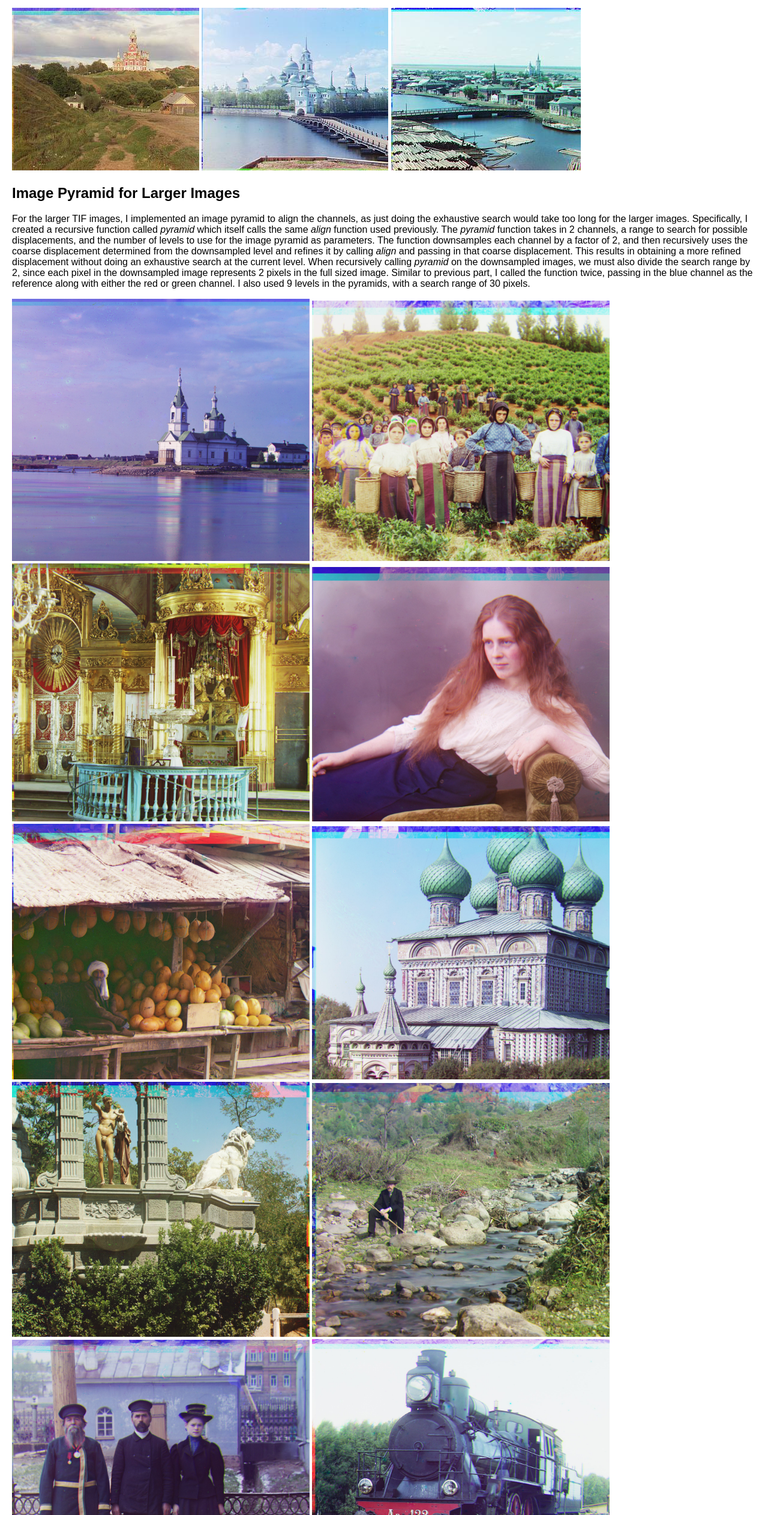
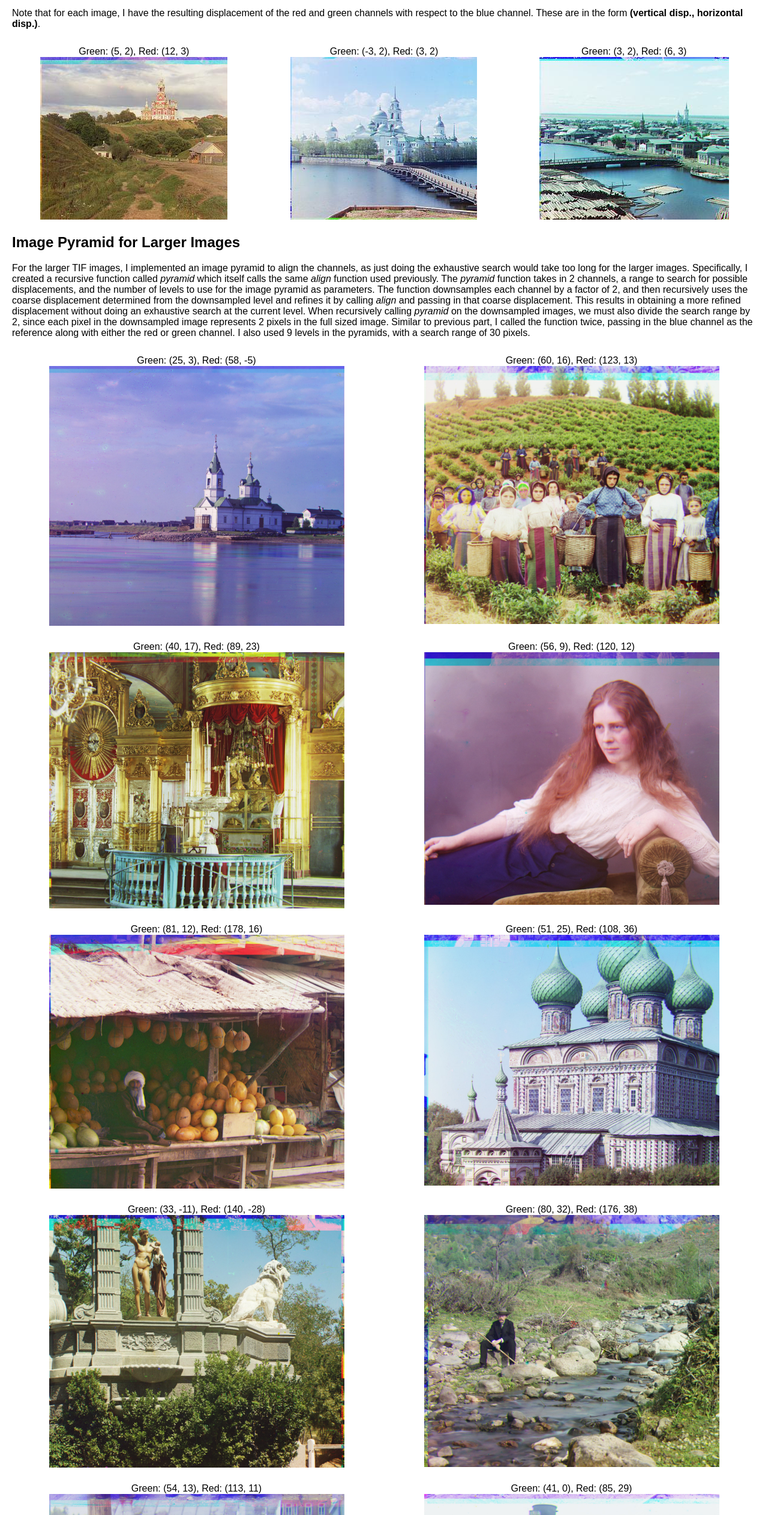
Before and after one commit to lordy5/lordy5.github.io, a plain HTML site: page 1/index.html in a window 1280 px wide. Shown: the part 275-2800 px from the top of the page at 60% size. Drawn offline with Linux system fonts and the light colour scheme.

Commit message:
add displacements of channels

```diff
--- a/1/index.html
+++ b/1/index.html
@@ -7,6 +7,24 @@
             body {
                 font-family: Arial, sans-serif;
                 margin: 20px;
+            }
+
+            .grid {
+                display: grid;
+                grid-template-columns: repeat(3, 1fr);
+                gap: 10px;
+                text-align: center;
+            }
+
+            .grid_large {
+                display: grid;
+                grid-template-columns: repeat(2, 1fr);
+                gap: 10px;
+                text-align: center;
+            }
+
+            .caption {
+                margin-top: 12px;
             }
         </style>
     </head>
@@ -25,12 +43,33 @@
             between the detected edges. For the provided jpeg images, I just called <em>align</em> twice, passing in the
             blue channel as the reference both times with either the red or green channel as well.
             I additionally cropped each channel by 10% on each side in order to remove some borders which were
-            causing my algorithm no not align the channels correctly. When calling <em>align</em>, I used an offset of zero
+            causing my algorithm to not align the channels correctly. When calling <em>align</em>, I used an offset of zero
             with a range of 15 pixels. These were the resulting images:
         </p>
-        <img src="media/cathedral.jpg" alt="cathedral">
-        <img src="media/monastery.jpg" alt="monastery">
-        <img src="media/tobolsk.jpg" alt="tobolsk">
+
+        <p>Note that for each image, I have the resulting displacement of the red and green channels with respect
+            to the blue channel. These are in the form <b>(vertical disp., horizontal disp.)</b>.
+        </p>
+
+        <div class="grid">
+            <div>
+                <div class="caption">Green: (5, 2), Red: (12, 3)</div>
+                <img src="media/cathedral.jpg" alt="cathedral">
+            </div>
+            <div>
+                <div class="caption">Green: (-3, 2), Red: (3, 2)</div>
+                <img src="media/monastery.jpg" alt="monastery">
+            </div>
+            <div>
+                <div class="caption">Green: (3, 2), Red: (6, 3)</div>
+                <img src="media/tobolsk.jpg" alt="tobolsk">
+            </div>
+
+
+
+        </div>
+
+
         </section>
 
         <section>
@@ -48,16 +87,69 @@
             in the blue channel as the reference along with either the red or green channel. I also used 9 levels in the
             pyramids, with a search range of 30 pixels.
         </p>
-        <img src="media/church.jpg" alt="church" style="width: 40%">
-        <img src="media/harvesters.jpg" alt="harvesters" style="width: 40%">
-        <img src="media/icon.jpg" alt="icon" style="width: 40%">
-        <img src="media/lady.jpg" alt="lady" style="width: 40%">
-        <img src="media/melons.jpg" alt="melons" style="width: 40%">
-        <img src="media/onion_church.jpg" alt="onion church" style="width: 40%">
-        <img src="media/sculpture.jpg" alt="sculpture" style="width: 40%">
-        <img src="media/self_portrait.jpg" alt="self_portrait" style="width: 40%">
-        <img src="media/three_generations.jpg" alt="three_generations" style="width: 40%">
-        <img src="media/train.jpg" alt="train" style="width: 40%">
+        <div class="grid_large">
+            <div>
+                <div class="caption">Green: (25, 3), Red: (58, -5)</div>
+                <img src="media/church.jpg" alt="church" style="width: 80%">
+            </div>
+
+
+            <div>
+                <div class="caption">Green: (60, 16), Red: (123, 13)</div>
+                <img src="media/harvesters.jpg" alt="harvesters" style="width: 80%">
+            </div>
+
+
+            <div>
+                <div class="caption">Green: (40, 17), Red: (89, 23)</div>
+                <img src="media/icon.jpg" alt="icon" style="width: 80%">
+            </div>
+
+
+            <div>
+                <div class="caption">Green: (56, 9), Red: (120, 12)</div>
+                <img src="media/lady.jpg" alt="lady" style="width: 80%">
+            </div>
+
+
+            <div>
+                <div class="caption">Green: (81, 12), Red: (178, 16)</div>
+                <img src="media/melons.jpg" alt="melons" style="width: 80%">
+            </div>
+
+
+            <div>
+                <div class="caption">Green: (51, 25), Red: (108, 36)</div>
+                <img src="media/onion_church.jpg" alt="onion church" style="width: 80%">
+            </div>
+
+
+            <div>
+                <div class="caption">Green: (33, -11), Red: (140, -28)</div>
+                <img src="media/sculpture.jpg" alt="sculpture" style="width: 80%">
+            </div>
+
+
+            <div>
+                <div class="caption">Green: (80, 32), Red: (176, 38)</div>
+                <img src="media/self_portrait.jpg" alt="self_portrait" style="width: 80%">
+            </div>
+
+
+            <div>
+                <div class="caption">Green: (54, 13), Red: (113, 11)</div>
+                <img src="media/three_generations.jpg" alt="three_generations" style="width: 80%">
+            </div>
+
+
+            <div>
+                <div class="caption">Green: (41, 0), Red: (85, 29)</div>
+                <img src="media/train.jpg" alt="train" style="width: 80%">
+            </div>
+
+        </div>
+
+
 
         </section>
 
@@ -88,7 +180,11 @@
             Fortunately this fixed the issue, and the Emir was now aligned correctly. Luckily, this adjustment still
             worked on all of the other images.
         </p>
-        <img src="media/emir.jpg" alt="emir" style="width: 40%">
+        <div>
+            <div class="caption">Green: (49, 24), Red: (107, 50)</div>
+            <img src="media/emir.jpg" alt="emir" style="width: 40%">
+        </div>
+
 
         <h2>
             Bells and Whistles
@@ -105,17 +201,46 @@
             of intensity as 1, had good results. Below are some of the images that I found were most improved by
             this auto contrasting: left is before and right is after
         </p>
-        <img src="media/melons.jpg" alt="melons before" style="width: 40%">
-        <img src="media/melons_auto_contrast.jpg" alt="melons after" style="width: 40%">
 
-        <img src="media/lady.jpg" alt="lady before" style="width: 40%">
-        <img src="media/lady_auto_contrast.jpg" alt="lady after" style="width: 40%">
+        <div class="grid_large">
+            <div>
+                <img src="media/melons.jpg" alt="melons before" style="width: 80%">
+            </div>
 
-        <img src="media/three_generations.jpg" alt="3g before" style="width: 40%">
-        <img src="media/three_generations_auto_contrast.jpg" alt="lady after" style="width: 40%">
+            <div>
+                <img src="media/melons_auto_contrast.jpg" alt="melons after" style="width: 80%">
+            </div>
 
-        <img src="media/self_portrait.jpg" alt="3g before" style="width: 40%">
-        <img src="media/self_portrait_auto_contrast.jpg" alt="lady after" style="width: 40%">
+
+            <div>
+                <img src="media/lady.jpg" alt="lady before" style="width: 80%">
+
+            </div>
+
+            <div>
+                <img src="media/lady_auto_contrast.jpg" alt="lady after" style="width: 80%">
+            </div>
+
+
+            <div>
+                <img src="media/three_generations.jpg" alt="3g before" style="width: 80%">
+
+            </div>
+
+            <div>
+                <img src="media/three_generations_auto_contrast.jpg" alt="lady after" style="width: 80%">
+            </div>
+
+            <div>
+                <img src="media/self_portrait.jpg" alt="3g before" style="width: 80%">
+
+            </div>
+
+            <div>
+                <img src="media/self_portrait_auto_contrast.jpg" alt="lady after" style="width: 80%">
+            </div>
+
+        </div>
 
         </section>
     </body>
```
